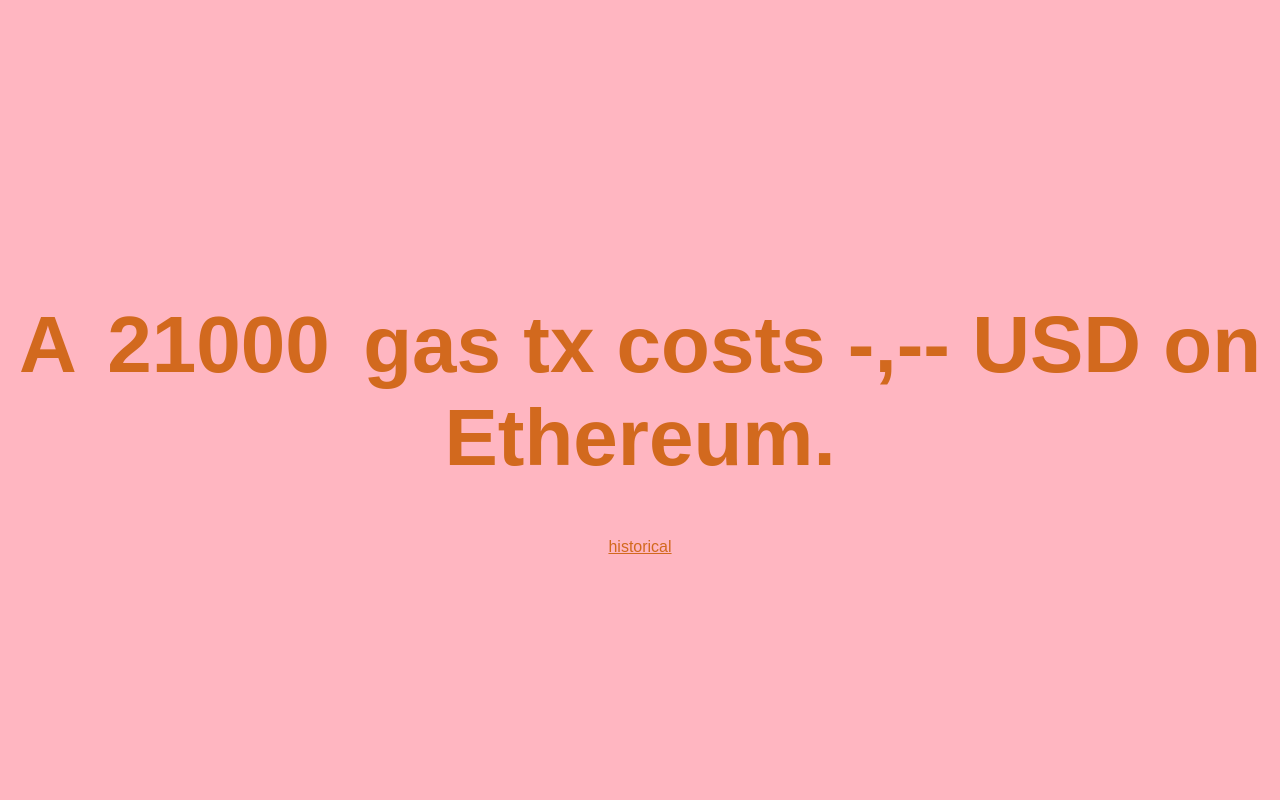
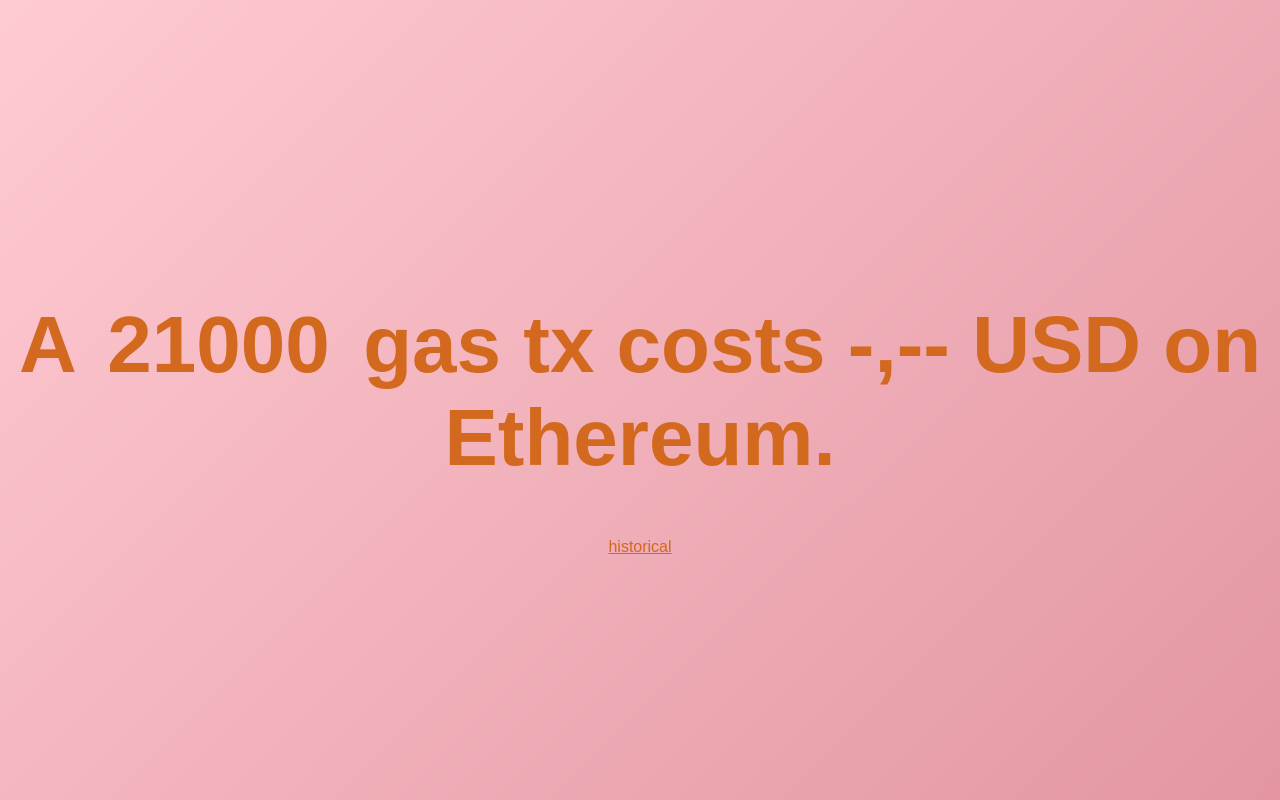
Before and after one commit to PeterTheOne/gasPriceFiat, a plain HTML site: page index.html in a window 1280 px wide. Drawn offline with Linux system fonts and the light colour scheme; no server answers.

Commit message:
make background color a gradient

```diff
--- a/index.html
+++ b/index.html
@@ -10,7 +10,8 @@
       html, body {
         text-align: center;
         font-family: sans-serif;
-        background: lightpink;
+        background: rgb(255,203,211);
+        background: linear-gradient(135deg, rgba(255,203,211,1) 0%, rgba(227,150,161,1) 100%);
         color: chocolate;
         display: flex;
         margin: 0;
```
